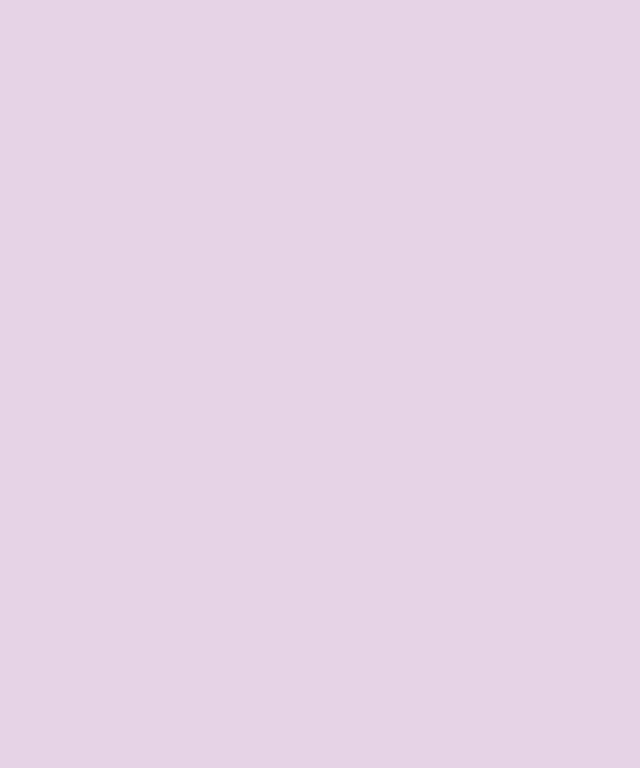
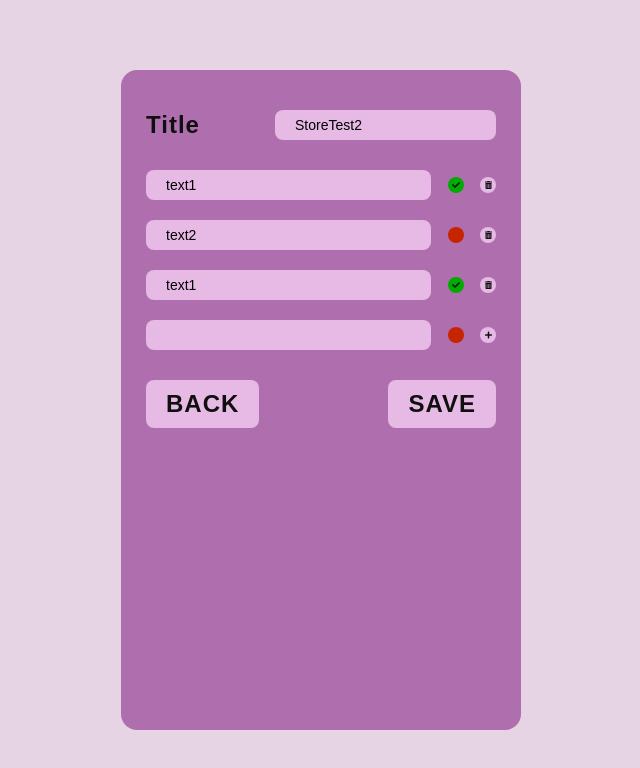
Before and after one commit to ReidenXerx/NoteMakerApp, a Vue app: page /#/edit/1 in a window 1280 px wide. Shown: the top 768 px of the page, without its empty margins (319-959 px from the left). Built offline with nearby package versions, Linux system fonts and the light colour scheme.

Commit message:
edit form wip

```diff
--- a/src/App.vue
+++ b/src/App.vue
@@ -49,4 +49,15 @@
     justify-content: center;
     font-size: 8px;
   }
+
+  .button {
+    background: $secondary-color;
+    padding: 10px 20px;
+    border-radius: 8px;
+    cursor: pointer;
+    text-transform: uppercase;
+    &:hover {
+      background: $orange;
+    }
+  }
 </style>
--- a/src/components/Dialog.vue
+++ b/src/components/Dialog.vue
@@ -58,17 +58,6 @@ export default {
         align-items: center;
         padding: 0 20px;
         padding-top: 30px;
-
-        .button {
-          background: $secondary-color;
-          padding: 10px 20px;
-          border-radius: 8px;
-          cursor: pointer;
-          text-transform: uppercase;
-          &:hover {
-            background: $orange;
-          }
-        }
       }
     }
   }
--- a/src/components/Note.vue
+++ b/src/components/Note.vue
@@ -4,7 +4,7 @@
 
       <h2 class="name">{{noteName}}</h2>
       <div class="action-array">
-        <div class="circle"><i class="fas fa-pencil-alt"></i></div>
+        <div class="circle" @click="gotoNote(index)"><i class="fas fa-pencil-alt"></i></div>
         <div class="circle" @click="removeNote(index)"><i class="fas fa-trash-alt"></i></div>
       </div>
     </div>
@@ -32,6 +32,9 @@ export default {
   methods: {
     removeNote: function(index) {
       this.$emit('remove-note', index) // generating remote-note event
+    },
+    gotoNote: function(index) {
+      this.$router.push('/edit/'+index)
     }
   }
 }
--- a/src/router/index.js
+++ b/src/router/index.js
@@ -10,7 +10,7 @@ Vue.use(VueRouter)
     component: () => import('../views/MainLayout.vue')
   },
   {
-    path: '/edit',
+    path: '/edit/:id',
     name: 'Edit',
     component: () => import('../views/EditNoteLayout.vue')
   }
--- a/src/views/EditNoteLayout.vue
+++ b/src/views/EditNoteLayout.vue
@@ -1,15 +1,188 @@
 <template lang="html">
   <div class="layout">
-    <input type="text" name="" value="">
-    <input type="text" name="" value="">
+    <div class="edit-container">
+
+      <div class="wrap">
+        <h2>Title</h2>
+        <input type="text" class="input" v-model="note.name">
+      </div>
+
+      <div class="todos"> <!-- todos -->
+        <div class="wrap" v-for="(item, id) in note.todos">
+          <input type="text" class="input" v-model="item.text">
+            <div class="circle checkbox"
+              v-bind:class="{'checked': item.isChecked}"
+              @click="item.isChecked = !item.isChecked"
+            >
+              <div v-if="item.isChecked"><i class="fas fa-check"></i></div>
+            </div>
+            <div class="circle tech-button" @click="removetodo(id)">
+              <i class="fas fa-trash-alt"></i>
+            </div>
+        </div>
+
+        <div class="wrap"> <!-- add new todo -->
+          <input type="text" class="input" v-model="todoBuf.text">
+          <div class="circle checkbox"
+            v-bind:class="{'checked': todoBuf.isChecked}"
+            @click="todoBuf.isChecked = !todoBuf.isChecked"
+          >
+            <div v-if="todoBuf.isChecked"><i class="fas fa-check"></i></div>
+          </div>
+          <div class="circle tech-button" @click="addtodo">
+            <i class="fas fa-plus"></i>
+          </div>
+        </div>
+      </div>
+
+      <div class="wrap">
+        <div class="button" @click="trytogoback" ><h2>Back</h2></div>
+        <div class="button" @click="savenote" ><h2>Save</h2></div>
+      </div>
+
+    </div>
+
+    <Dialog
+      :dialogText="dialog[0].text"
+      :isActive="dialog[0].isActive"
+      v-on:confirm-dialog="goback"
+      v-on:reject-dialog="undo" />
+
+    <!-- <Dialog
+      :dialogText="dialog[0].text"
+      :isActive="dialog[0].isActive"
+      v-on:confirm-dialog="goback"
+      v-on:reject-dialog="undo" /> -->
+
   </div>
+
 </template>
 
 <script>
+
+import Dialog from '@/components/Dialog.vue'
+
 export default {
+  name: 'EditNoteLayout',
+  computed: {
+    noteid() {
+      return this.$route.params.id
+    },
+    note() {
+      let buf = this.$store.getters.getNotesDataId(this.noteid)
+      return Object.assign({}, buf, {
+        name: buf.name,
+        todos: JSON.parse(JSON.stringify(buf.todos))
+      })
+    }
+  },
+  components: {
+    Dialog
+  },
+  data() {
+    return {
+      todoBuf: { text: '' , isChecked: false },
+      dialog: [
+        { text: 'Are you sure you want to go back? Any unsaved changes will be lost!', isActive: false },
+        { text: 'Are you sure you want to save changes?', isActive: false }
+      ]
+    }
+  },
+  methods: {
+    trytogoback: function() {
+      this.dialog[0].isActive = true
+    },
+    removetodo: function(index) {
+      this.note.todos.splice(index, 1)
+    },
+    addtodo: function() {
+      this.note.todos.push(Object.assign({}, this.todoBuf))
+      this.todoBuf.text = ''
+      this.todoBuf.isChecked = false
+    },
+    goback: function() {
+      this.$router.push('/')
+    },
+    undo: function() {
+      this.dialog.forEach(dialog => {
+        dialog.isActive = false
+      })
+    },
+    savenote: function() {
+      this.$store.commit('editNote', [this.note, this.noteid])
+      let test = this.$store.getters.getNotesData
+    }
+  }
 }
 </script>
 
 <style lang="scss" scoped>
 
+  @import "@/scss/variables.scss";
+
+  .layout {
+    display: flex;
+    justify-content: center;
+    align-items: center;
+    background: $purple-white;
+    width: 100vw;
+    height: 100vh;
+
+    .edit-container {
+      border-radius: 16px;
+      padding: 30px 0;
+      width: #{'min(400px, 90vw)'};
+      height: #{'min(600px, 90vh)'};
+      background: $main-color;
+      display: flex;
+      flex-direction: column;
+      align-items: center;
+      overflow-y: auto;
+      &::-webkit-scrollbar { display: none; }
+      -ms-overflow-style: none;  /* IE and Edge */
+      scrollbar-width: none;  /* Firefox */
+
+      .input {
+        background: $secondary-color;
+        border-radius: 8px;
+        border: none;
+        height: 30px;
+        padding: 0 20px;
+        font-family: inherit;
+        font-size: 14px;
+        display: flex;
+        align-items: center;
+      }
+    }
+  }
+
+  .todos {
+    flex-direction: column;
+    .input {
+      width: 70%;
+    }
+  }
+
+  .wrap, .todos {
+    display: flex;
+    align-items: center;
+    justify-content: space-between;
+    width: #{'min(350px, 70vw)'};
+    margin: 10px 0;
+  }
+
+  .checkbox {
+    background: $red;
+  }
+
+  .checked {
+    background: $green;
+  }
+
+  .tech-button {
+    background: $secondary-color;
+    &:hover {
+      background: $orange;
+    }
+  }
 </style>
--- a/src/views/MainLayout.vue
+++ b/src/views/MainLayout.vue
@@ -1,6 +1,6 @@
 <template>
   <div class="layout">
-    <Note v-for="(note, index) in this.$store.getters.getNotesData"
+    <Note v-for="(note, index) in notes"
     :noteName="note.name"
     :todos="note.todos"
     :index="index"
@@ -21,13 +21,18 @@ import Dialog from '@/components/Dialog.vue'
 
 export default {
   name: 'MainLayout',
+  computed: {
+    notes() {
+      return this.$store.getters.getNotesData;
+    }
+  },
   components: {
     Note, Dialog
   },
   methods: {
     trytoremove: function(index) {
       this.dialog.isActive = true
-      this.dialog.text = "Are you sure you want to remove '" + this.$store.getters.getNotesData[index].name + "' note?"
+      this.dialog.text = "Are you sure you want to remove '" + notes[index].name + "' note?"
       this.dialog.index = index
     },
     removenote: function() {
--- a/src/vuex/index.js
+++ b/src/vuex/index.js
@@ -29,11 +29,16 @@ mutations: {
   addNote (state, note) {
     state.notesData.push(note)
   },
-  editNote (state, note, index) {
-    state.notesData[index] = note
+  editNote (state, args) {
+    // args[0] - note, arga[1] - noteid
+    Object.assign(state.notesData[args[1]], args[0], {
+      name: args[0].name,
+      todos: JSON.parse(JSON.stringify(args[0].todos))
+    })
   }
 },
 getters: {
-  getNotesData: (state) => { return state.notesData }
+  getNotesData: (state) => { return state.notesData },
+  getNotesDataId: (state) => (id) => { return state.notesData[id] }
 }
 })
```
